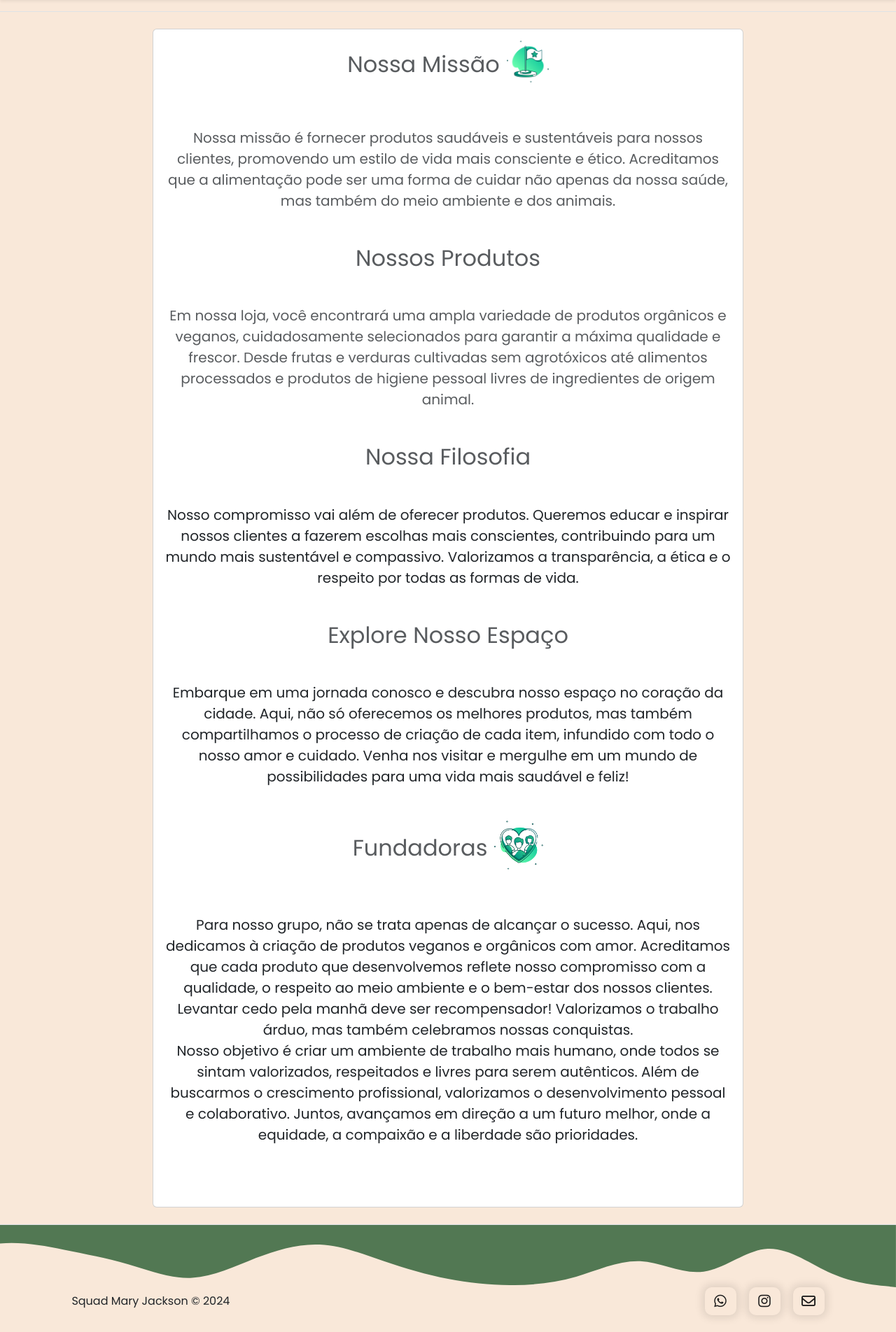
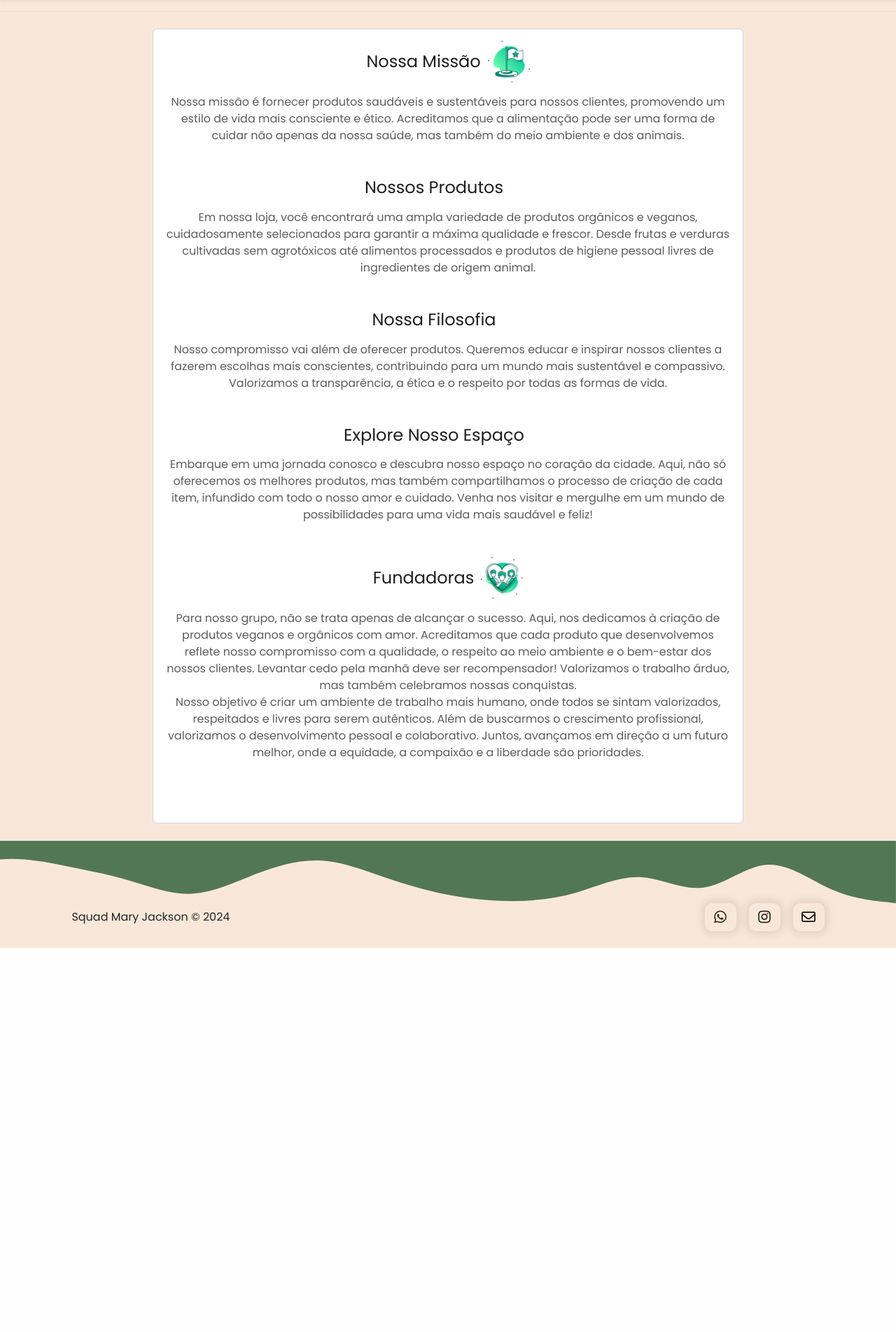
Before and after one commit to tainatravassos/Ecommerce_Mary_Jackson, a Django app: page /sobre/ in a window 1280 px wide. Shown: the part 96-2000 px from the top of the page at 70% size. After the commit the page ends 1451 px from the top, so only its background shows below. Run offline with Django 5.2, Linux system fonts and the light colour scheme; some libraries are stand-ins or nearby versions.

Commit message:
ajuste estilizacao footer e página sobre

```diff
--- a/templates/base.html
+++ b/templates/base.html
@@ -49,14 +49,14 @@
                 href="#rodape">Contato</a>
             </li>
           </ul>
-          <div class="align-self-end d-flex">
+          <div class="align-self-end d-flex" >
             <form action="{% url 'busca' %}" method="GET" class="form-inline">
                 <div class="input-group">
                     <input type="text" name="q" id="busca" placeholder="Pesquisar por..." style="border-radius: 10px 0 0 10px; border: 1px solid rgb(243, 238, 238); padding: 5px 10px;" class="form-control">
                     <button type="submit" class="btn btn-outline-light btn-sm rounded-end px-4" style="margin-left: -1px; border: 1px solid rgb(248, 244, 244);">Buscar</button>
                 </div>
             </form>
-        </div>
+            </div>
 
 
         <div class="align-self-end">
@@ -78,7 +78,6 @@
                 </li>
             </ul>
         </div>
-
     </nav>
     {% block content %}
     {% endblock %}
--- a/templates/sobre.html
+++ b/templates/sobre.html
@@ -6,12 +6,21 @@
 {% endblock %}
 
 {% block content %}
-
   <head>
     <style>
       * {
         font-family: 'Poppins', sans-serif;
+        margin: 0;
+        padding: 0;
+        box-sizing: border-box;
+      }
 
+      html,body{
+        overflow-x: hidden;
+      }
+
+      body {
+        min-width: 372px;
       }
 
       .footer_items {
@@ -63,45 +72,46 @@
         left: 0px;
         will-change: transform;
       }
+
       .dropdown {
         display: inline-block;
         list-style: none;
       }
     </style>
-        <link rel="stylesheet" href="/node_modules/bootstrap/dist/css/bootstrap.css">
-        <link href="https://cdn.jsdelivr.net/npm/bootstrap@5.3.3/dist/css/bootstrap.min.css" rel="stylesheet" integrity="sha384-QWTKZyjpPEjISv5WaRU9OFeRpok6YctnYmDr5pNlyT2bRjXh0JMhjY6hW+ALEwIH" crossorigin="anonymous">
-        <link rel="stylesheet" href="https://cdnjs.cloudflare.com/ajax/libs/font-awesome/6.5.1/css/all.min.css">
-
+    <link rel="stylesheet" href="/node_modules/bootstrap/dist/css/bootstrap.css" />
+    <link href="https://cdn.jsdelivr.net/npm/bootstrap@5.3.3/dist/css/bootstrap.min.css" rel="stylesheet" integrity="sha384-QWTKZyjpPEjISv5WaRU9OFeRpok6YctnYmDr5pNlyT2bRjXh0JMhjY6hW+ALEwIH" crossorigin="anonymous" />
+    <link rel="stylesheet" href="https://cdnjs.cloudflare.com/ajax/libs/font-awesome/6.5.1/css/all.min.css" />
   </head>
 
-    <div class="row justify-content-center border border-top border-bottom">
+  <div class="row justify-content-center border border-bottom">
     <div class="col-md-8 mt-4 mb-4">
       <div class="card">
         <div class="card-body mb-4">
-                    <div class="d-flex justify-content-center align-items-center mb-5">
-                        <h2 class="card-title text-muted" style=" margin-right: 10px;">Nossa Missão</h2>
-                        <img src="{% static 'images/icones/missao.png' %}" alt="Imagem da Missão" class="mb-3" style="max-width: 60px;">
+          <div class="d-flex justify-content-center align-items-center">
+            <h2 class="card-title  mb-3" style="font-size:1.5rem; color:#1d1d1d; margin-right: 10px;">Nossa Missão</h2>
+            <img src="{% static 'images/icones/missao.png' %}" alt="Imagem da Missão" class="mb-3" style="max-width: 60px;" />
           </div>
-                    <p class="lead text-center mb-5 text-muted">Nossa missão é fornecer produtos saudáveis e sustentáveis para nossos clientes, promovendo um estilo de vida mais consciente e ético. Acreditamos que a alimentação pode ser uma forma de cuidar não apenas da nossa saúde, mas também do meio ambiente e dos animais.</p>
+          <p class="lead text-center mb-5 text-muted" style="font-size:16px">Nossa missão é fornecer produtos saudáveis e sustentáveis para nossos clientes, promovendo um estilo de vida mais consciente e ético. Acreditamos que a alimentação pode ser uma forma de cuidar não apenas da nossa saúde, mas também do meio ambiente e dos animais.</p>
 
-                    <h2 class="card-title text-center mb-5 text-muted" >Nossos Produtos</h2>
-                    <p class="lead text-center mb-5 text-muted">Em nossa loja, você encontrará uma ampla variedade de produtos orgânicos e veganos, cuidadosamente selecionados para garantir a máxima qualidade e frescor. Desde frutas e verduras cultivadas sem agrotóxicos até alimentos processados e produtos de higiene pessoal livres de ingredientes de origem animal.</p>
+          <h2 class="card-title text-center mb-3" style="font-size:1.5rem; color:#1d1d1d; margin-right: 40px;">Nossos Produtos</h2>
+          <p class="lead text-center mb-5 text-muted" style="font-size:16px">Em nossa loja, você encontrará uma ampla variedade de produtos orgânicos e veganos, cuidadosamente selecionados para garantir a máxima qualidade e frescor. Desde frutas e verduras cultivadas sem agrotóxicos até alimentos processados e produtos de higiene pessoal livres de ingredientes de origem animal.</p>
 
-                    <h2 class="card-title text-center mb-5 text-muted">Nossa Filosofia</h2>
-                    <p class="lead text-center mb-5">Nosso compromisso vai além de oferecer produtos. Queremos educar e inspirar nossos clientes a fazerem escolhas mais conscientes, contribuindo para um mundo mais sustentável e compassivo. Valorizamos a transparência, a ética e o respeito por todas as formas de vida.</p>
+          <h2 class="card-title text-center mb-3" style="font-size:1.5rem; color:#1d1d1d; margin-right: 40px;">Nossa Filosofia</h2>
+          <p class="lead text-center mb-5 text-muted" style="font-size:16px">Nosso compromisso vai além de oferecer produtos. Queremos educar e inspirar nossos clientes a fazerem escolhas mais conscientes, contribuindo para um mundo mais sustentável e compassivo. Valorizamos a transparência, a ética e o respeito por todas as formas de vida.</p>
 
-                    <h2 class="card-title text-center mb-5 text-muted">Explore Nosso Espaço</h2>
-                    <p class="lead text-center mb-5">Embarque em uma jornada conosco e descubra nosso espaço no coração da cidade. Aqui, não só oferecemos os melhores produtos, mas também compartilhamos o processo de criação de cada item, infundido com todo o nosso amor e cuidado. Venha nos visitar e mergulhe em um mundo de possibilidades para uma vida mais saudável e feliz!</p>
+          <h2 class="card-title text-center mb-3" style="font-size:1.5rem; color:#1d1d1d; margin-right: 40px;">Explore Nosso Espaço</h2>
+          <p class="lead text-center mb-5 text-muted" style="font-size:16px">Embarque em uma jornada conosco e descubra nosso espaço no coração da cidade. Aqui, não só oferecemos os melhores produtos, mas também compartilhamos o processo de criação de cada item, infundido com todo o nosso amor e cuidado. Venha nos visitar e mergulhe em um mundo de possibilidades para uma vida mais saudável e feliz!</p>
 
-                    <div class="d-flex justify-content-center align-items-center mb-5">
-                        <h2 class="card-title text-muted" style="margin-right: 10px;">Fundadoras</h2>
-                        <img src="{% static 'images/icones/valor.png' %}" alt="Imagem da Missão" class="mb-3" style="max-width: 70px;">
+          <div class="d-flex justify-content-center align-items-center ">
+            <h2 class="card-title mb-3" style="font-size:1.5rem; color:#1d1d1d;margin-right: 10px;">Fundadoras</h2>
+            <img src="{% static 'images/icones/valor.png' %}" alt="Imagem da Missão" class="mb-3" style="max-width: 60px;" />
           </div>
-                    <p class="lead text-center mb-5">Para nosso grupo, não se trata apenas de alcançar o sucesso. Aqui, nos dedicamos à criação de produtos veganos e orgânicos com amor. Acreditamos que cada produto que desenvolvemos reflete nosso compromisso com a qualidade, o respeito ao meio ambiente e o bem-estar dos nossos clientes. Levantar cedo pela manhã deve ser recompensador! Valorizamos o trabalho árduo, mas também celebramos nossas conquistas. <br>
+          <p class="lead text-center mb-5 text-muted" style="font-size:16px">
+            Para nosso grupo, não se trata apenas de alcançar o sucesso. Aqui, nos dedicamos à criação de produtos veganos e orgânicos com amor. Acreditamos que cada produto que desenvolvemos reflete nosso compromisso com a qualidade, o respeito ao meio ambiente e o bem-estar dos nossos clientes. Levantar cedo pela manhã deve ser recompensador! Valorizamos o trabalho árduo, mas também celebramos nossas conquistas. <br />
 
-                    Nosso objetivo é criar um ambiente de trabalho mais humano, onde todos se sintam valorizados, respeitados e livres para serem autênticos. Além de buscarmos o crescimento profissional, valorizamos o desenvolvimento pessoal e colaborativo. Juntos, avançamos em direção a um futuro melhor, onde a equidade, a compaixão e a liberdade são prioridades.</p>
+            Nosso objetivo é criar um ambiente de trabalho mais humano, onde todos se sintam valorizados, respeitados e livres para serem autênticos. Além de buscarmos o crescimento profissional, valorizamos o desenvolvimento pessoal e colaborativo. Juntos, avançamos em direção a um futuro melhor, onde a equidade, a compaixão e a liberdade são prioridades.
+          </p>
         </div>
-
       </div>
     </div>
   </div>
```
Also changed, not shown: static/images/logo.svg (added). Lines whose indentation alone changed are shown as unchanged.
